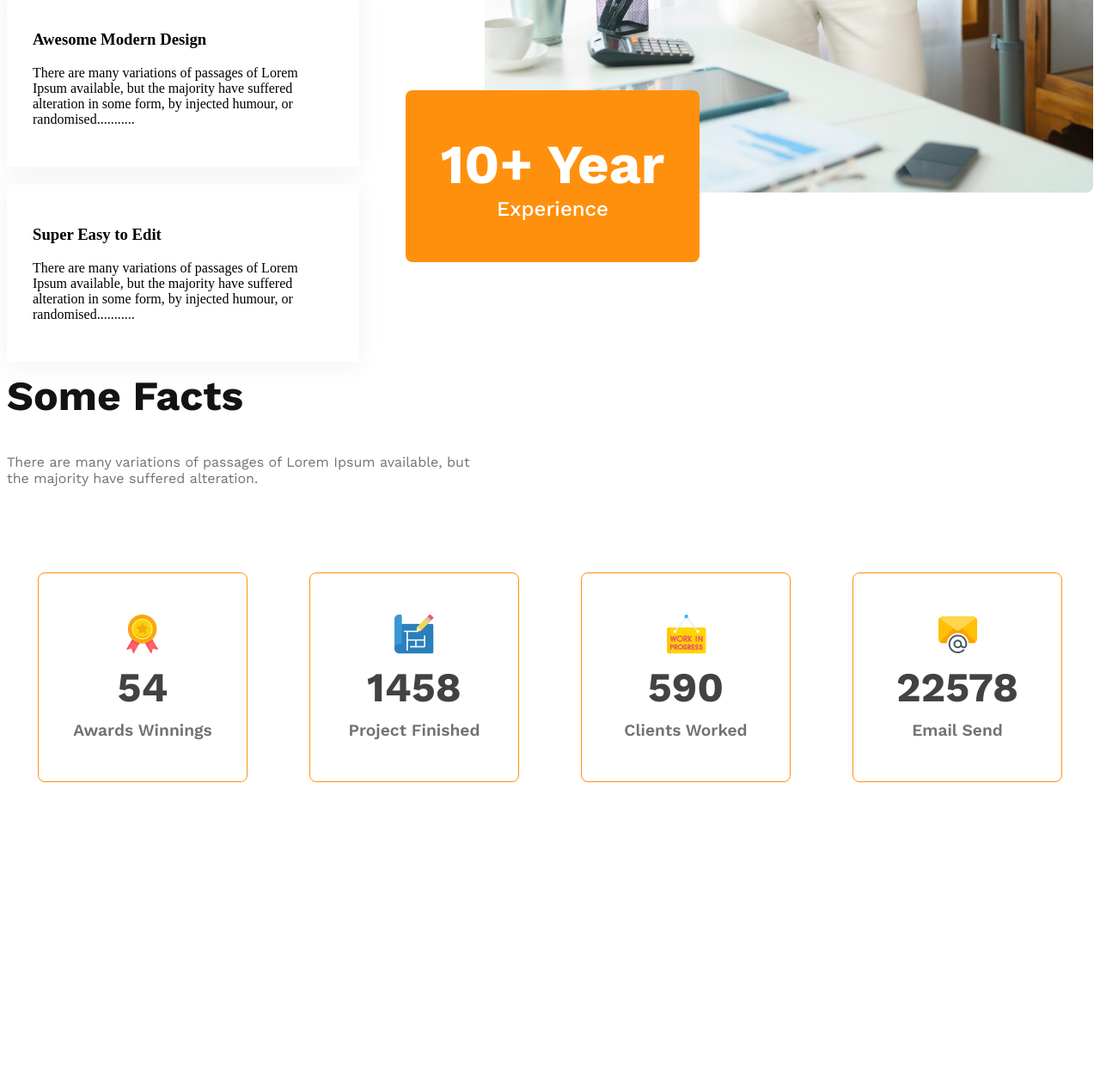
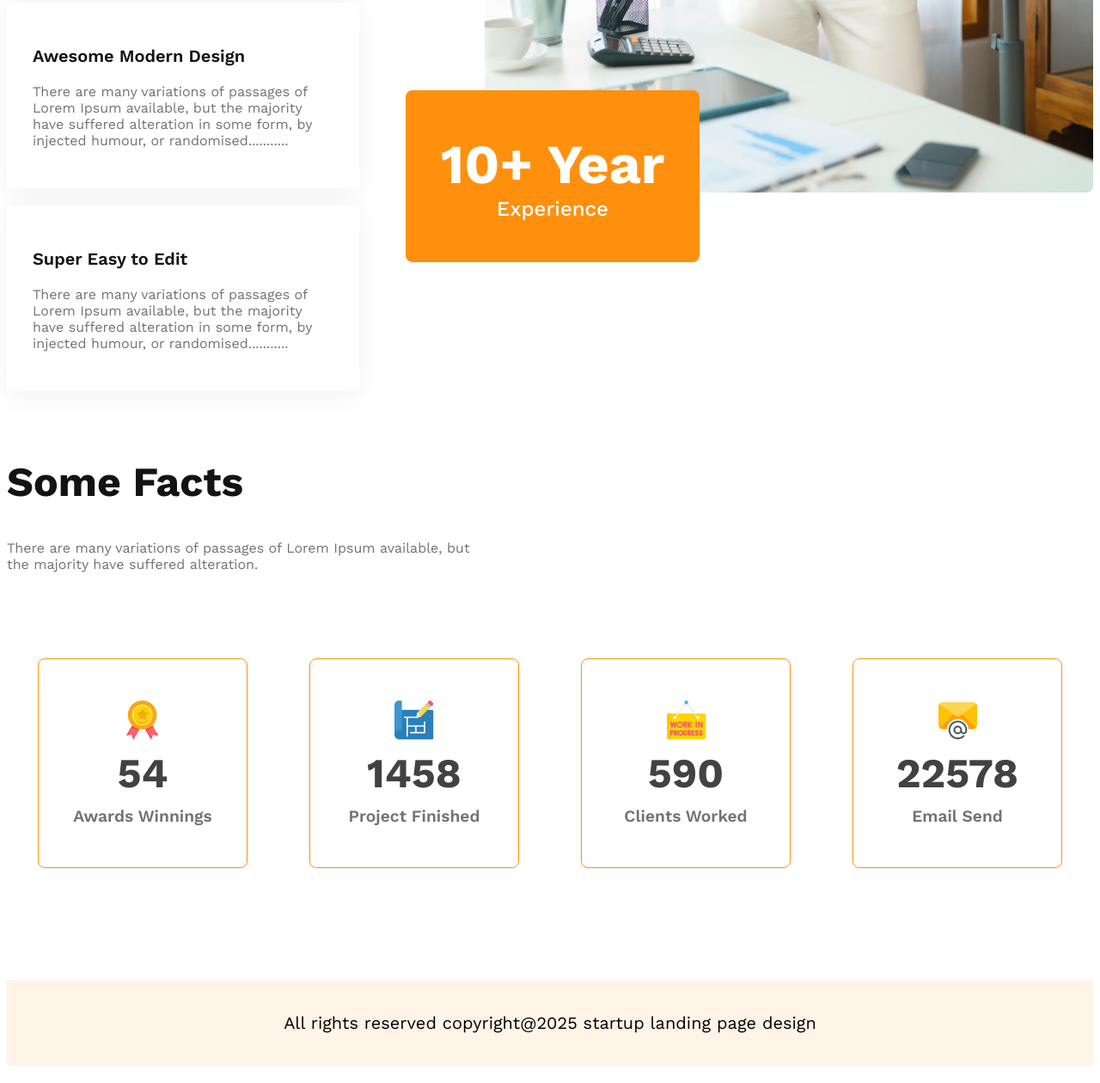
Before and after one commit to sunnyonweb/architect-website, a plain HTML site: page index.html in a window 1280 px wide. Shown: the part 2813-4073 px from the top of the page at 86% size. Before the commit the page ends 3731 px from the top, so only its background shows below. Drawn offline with nearby package versions, Linux system fonts and the light colour scheme.

Commit message:
footer section complete

```diff
--- a/index.html
+++ b/index.html
@@ -151,7 +151,11 @@
     </main>
 
 
-    <footer></footer>
+    <footer>
+        <div class="footer">
+            <h3 class="footer-text">All rights reserved copyright@2025 startup landing page design</h3>
+        </div>
+    </footer>
 
 </body>
 </html>
--- a/styles/style.css
+++ b/styles/style.css
@@ -256,6 +256,7 @@
 }
 .features2-contant{
     margin-right: 54px;
+    justify-content: center;
 }
 .features2-contant h2{
     max-width: 470px;
@@ -265,15 +266,25 @@
 .s-d{
     max-width: 586px;
 }
-.info-part{
 
-}
 .info{
     max-width: 586px;
     max-height: 171px;
     padding: 30px 42px 30px 30px;
     box-shadow: 0 4px 30px 0 rgba(0, 0, 0, 0.06);
     margin-top: 20px;
+}
+.info-title{
+    font-size: 1.25rem;
+    font-weight: 600;
+    font-family: "Work Sans", sans-serif;
+    color: #131313;
+}
+.info-description{
+   font-family: "Work Sans", sans-serif;
+   font-size: 1rem;
+   font-weight: 400;
+   color: #727272;
 }
 .f-img{
     max-width: 708px;
@@ -305,7 +316,7 @@
 .fact-section{
     max-width: 1440px;
     justify-content: center;
-    margin-top: 130px;
+    margin-top: 230px;
 
 }
 
@@ -356,3 +367,21 @@
 
 
 /* fact section style start */
+
+
+
+/* footer style start */
+.footer{
+    max-width: 1440;
+    max-height: 100px;
+    background-color: #fff4e7;
+    margin-top: 130px;
+}
+.footer-text{
+    padding-bottom: 38px;
+    padding-top: 38px;
+    font-size: 20px;
+    font-weight: 400;
+    font-family: "Work Sans", sans-serif;
+    text-align: center;
+}
```
